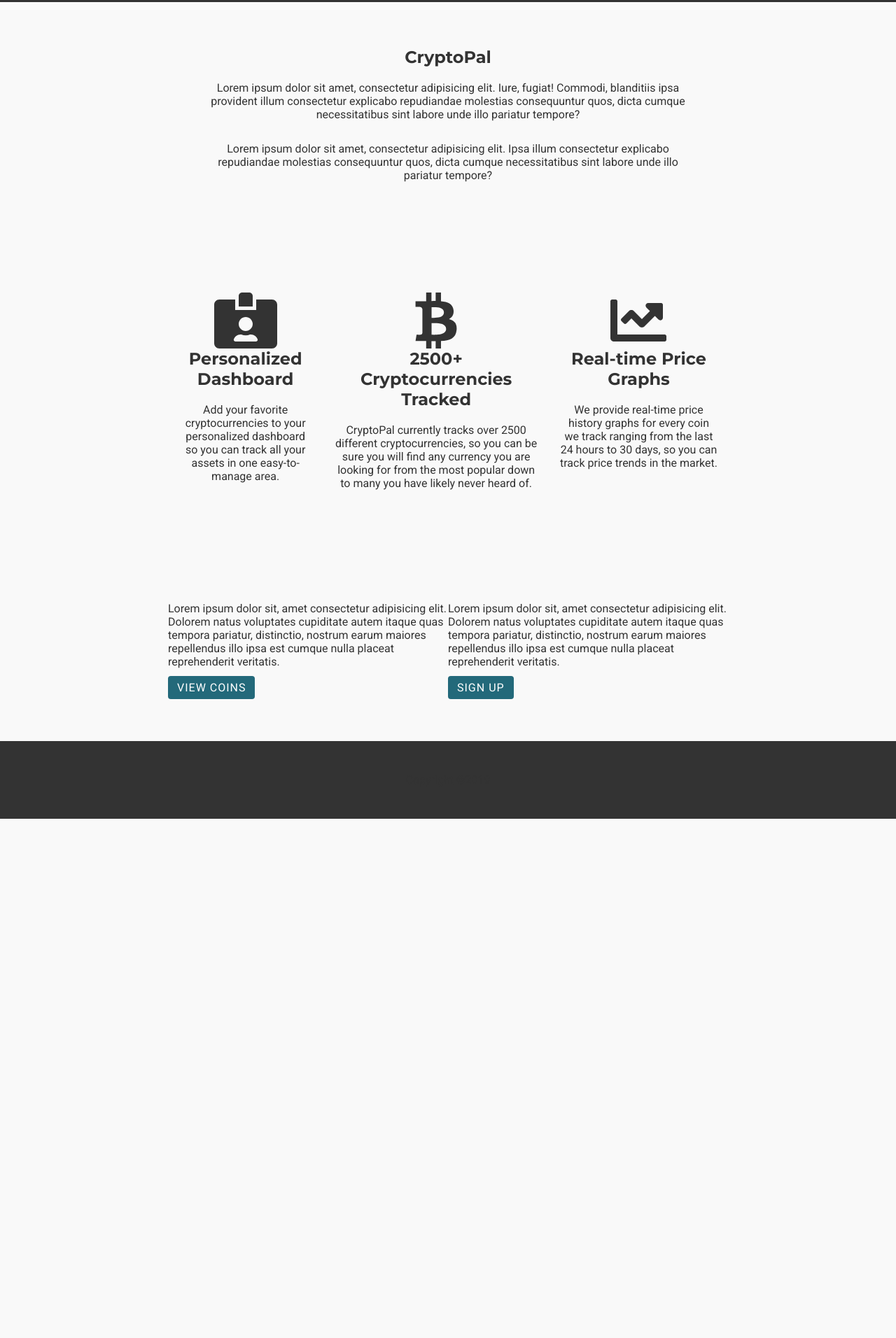
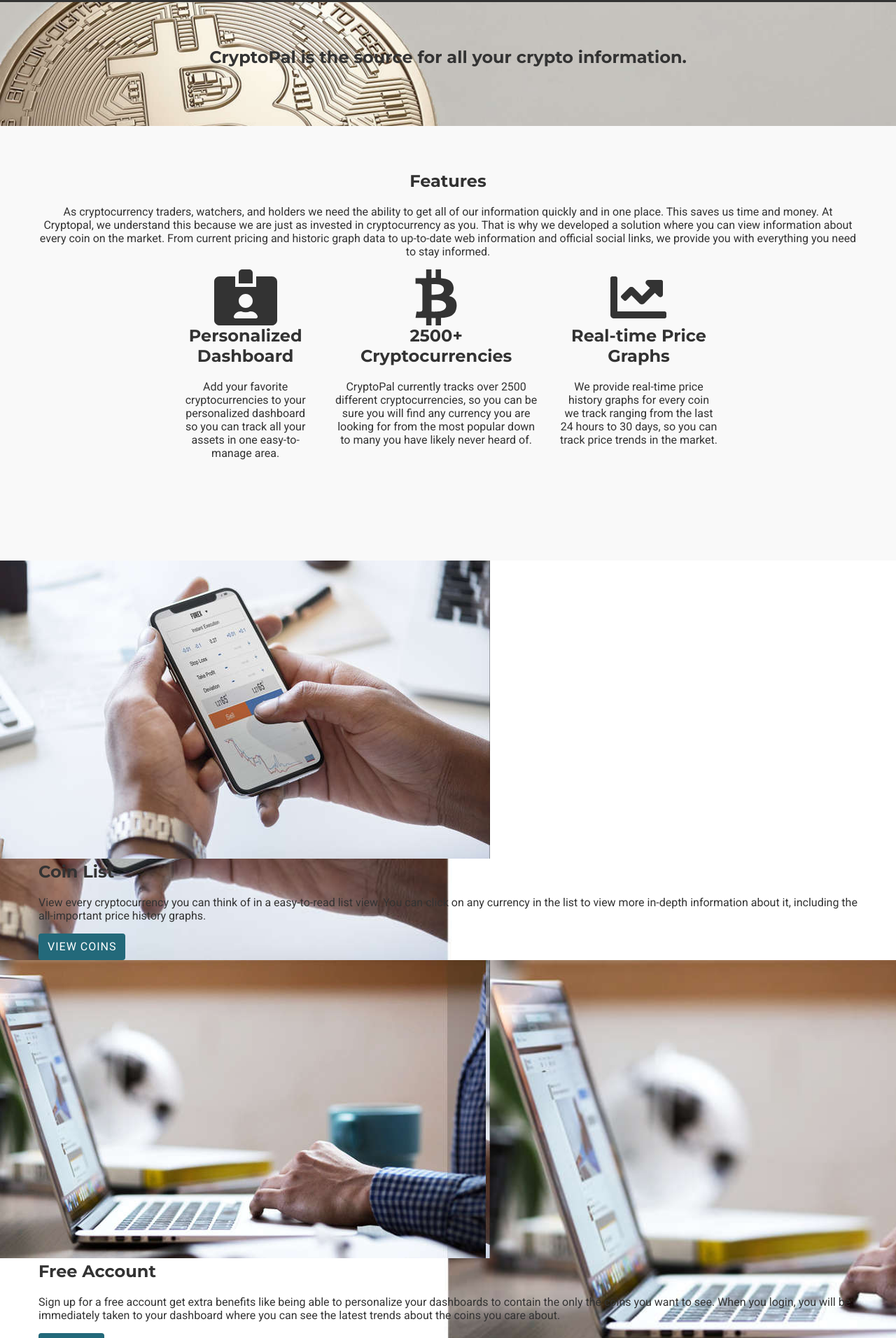
Before and after one commit to nbeers22/cryptopal-client, a React (Create React App) app: page / in a window 1280 px wide. Shown: the part 48-1960 px from the top of the page at 70% size. Before the commit the page ends 1218 px from the top, so only its background shows below. Built offline with nearby package versions, Linux system fonts and the light colour scheme.

Commit message:
Created function to check windowWidth on resize for hero background image css

```diff
--- a/src/views/Home/Home.js
+++ b/src/views/Home/Home.js
@@ -3,20 +3,46 @@ import { Link } from 'react-router-dom';
 import { FontAwesomeIcon } from '@fortawesome/react-fontawesome'
 import { faChartLine, faIdCardAlt } from '@fortawesome/free-solid-svg-icons'
 import { faBtc } from '@fortawesome/free-brands-svg-icons'
+import hero from './images/home-hero.jpg'
+import freeAccountBG from './images/free-account.jpg'
+import signUpBG from './images/sign-up.jpg'
+import freeAccountMobile from './images/free-account-mobile.jpg'
+import signUpMobile from './images/sign-up-mobile.jpg'
 import './Home.css';
 
 export default class Home extends Component {
+  state = {
+    windowWidth: window.innerWidth
+  }
+
+  componentDidMount(){
+    window.addEventListener( "resize", this.updateWindowWidth );
+  }
+
+  updateWindowWidth = () => {
+    this.setState({ windowWidth: window.innerWidth })
+  }
+
   render() {
+    const heroBG = this.state.windowWidth < 768
+                    ? `linear-gradient(rgba(0,0,0,0.5),rgba(0,0,0,0.5)),url(${hero}) center center / cover no-repeat`
+                    : `url(${hero}) center center / cover no-repeat`
     return (
       <div className="Home">
-        <section className="intro">
+        <section className="intro" style={{ background: heroBG }}>
           <div className="container">
-          <h1>CryptoPal</h1>
-          <p className="intro-subhead">Lorem ipsum dolor sit amet, consectetur adipisicing elit. Iure, fugiat! Commodi, blanditiis ipsa provident illum consectetur explicabo repudiandae molestias consequuntur quos, dicta cumque necessitatibus sint labore unde illo pariatur tempore?</p>
-          <p className="intro-subhead">Lorem ipsum dolor sit amet, consectetur adipisicing elit. Ipsa illum consectetur explicabo repudiandae molestias consequuntur quos, dicta cumque necessitatibus sint labore unde illo pariatur tempore?</p>
+            <div className="right-col">
+              <h1>CryptoPal is the source for all your crypto information.</h1>
+            </div>
           </div>
         </section>
         <section className="features">
+          <div className="container">
+            <center>
+              <h1>Features</h1>
+              <p>As cryptocurrency traders, watchers, and holders we need the ability to get all of our information quickly and in one place. This saves us time and money. At Cryptopal, we understand this because we are just as invested in cryptocurrency as you. That is why we developed a solution where you can view information about every coin on the market. From current pricing and historic graph data to up-to-date web information and official social links, we provide you with everything you need to stay informed.</p>
+            </center>
+          </div>
           <div className="feature-container">
             <aside className="feature">
               <FontAwesomeIcon icon={faIdCardAlt} />
@@ -25,7 +51,7 @@ export default class Home extends Component {
             </aside>
             <aside className="feature">
               <FontAwesomeIcon icon={faBtc} />
-              <h2>2500+ Cryptocurrencies Tracked</h2>
+              <h2>2500+ Cryptocurrencies</h2>
               <p>CryptoPal currently tracks over 2500 different cryptocurrencies, so you can be sure you will find any currency you are looking for from the most popular down to many you have likely never heard of.</p>
             </aside>
             <aside className="feature">
@@ -36,16 +62,30 @@ export default class Home extends Component {
           </div>
         </section>
         <section className="ctas">
-          <div className="feature-container">
-            <aside className="cta">
-              <p>Lorem ipsum dolor sit, amet consectetur adipisicing elit. Dolorem natus voluptates cupiditate autem itaque quas tempora pariatur, distinctio, nostrum earum maiores repellendus illo ipsa est cumque nulla placeat reprehenderit veritatis.</p>
-              <Link to="/coins" className="btn-cta">View coins</Link>
-            </aside>
-            <aside className="cta">
-              <p>Lorem ipsum dolor sit, amet consectetur adipisicing elit. Dolorem natus voluptates cupiditate autem itaque quas tempora pariatur, distinctio, nostrum earum maiores repellendus illo ipsa est cumque nulla placeat reprehenderit veritatis.</p>
-              <Link to="/signup" className="btn-cta">Sign up</Link>
-            </aside>
-          </div>
+          <aside className="cta" style={{ background: `url(${signUpBG}) center center / cover no-repeat` }}>
+          <img src={signUpMobile} alt="Coin List" className="mobile-only" />
+            <div className="container">
+              <div className="right-col">
+                <header>
+                  <h2>Coin List</h2>
+                </header>
+                <p>View every cryptocurrency you can think of in a easy-to-read list view. You can click on any currency in the list to view more in-depth information about it, including the all-important price history graphs.</p>
+                <button className="btn-cta"><Link to="/coins">View coins</Link></button>
+              </div>
+            </div>
+          </aside>
+          <aside className="cta" style={{ background: `url(${freeAccountBG}) center center / cover no-repeat` }}>
+            <img src={freeAccountMobile} alt="Free Account" className="mobile-only" />
+            <div className="container">
+              <div className="left-col">
+                <header>
+                  <h2>Free Account</h2>
+                </header>
+                <p>Sign up for a free account get extra benefits like being able to personalize your dashboards to contain the only the coins you want to see. When you login, you will be immediately taken to your dashboard where you can see the latest trends about the coins you care about.</p>
+                <button className="btn-cta"><Link to="/signup">Sign up</Link></button>
+              </div>
+            </div>
+          </aside>
         </section>
       </div>
     )
```
